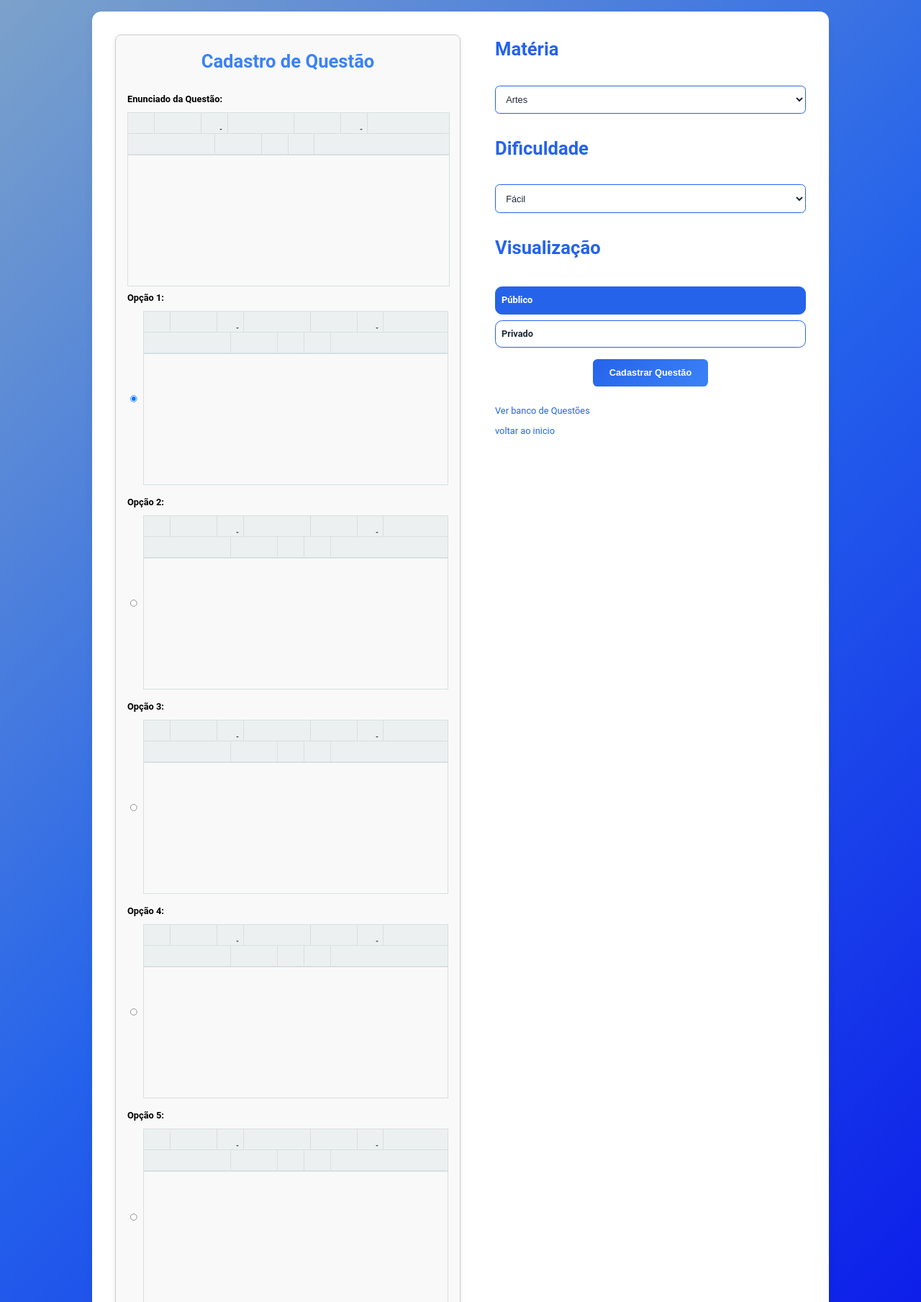
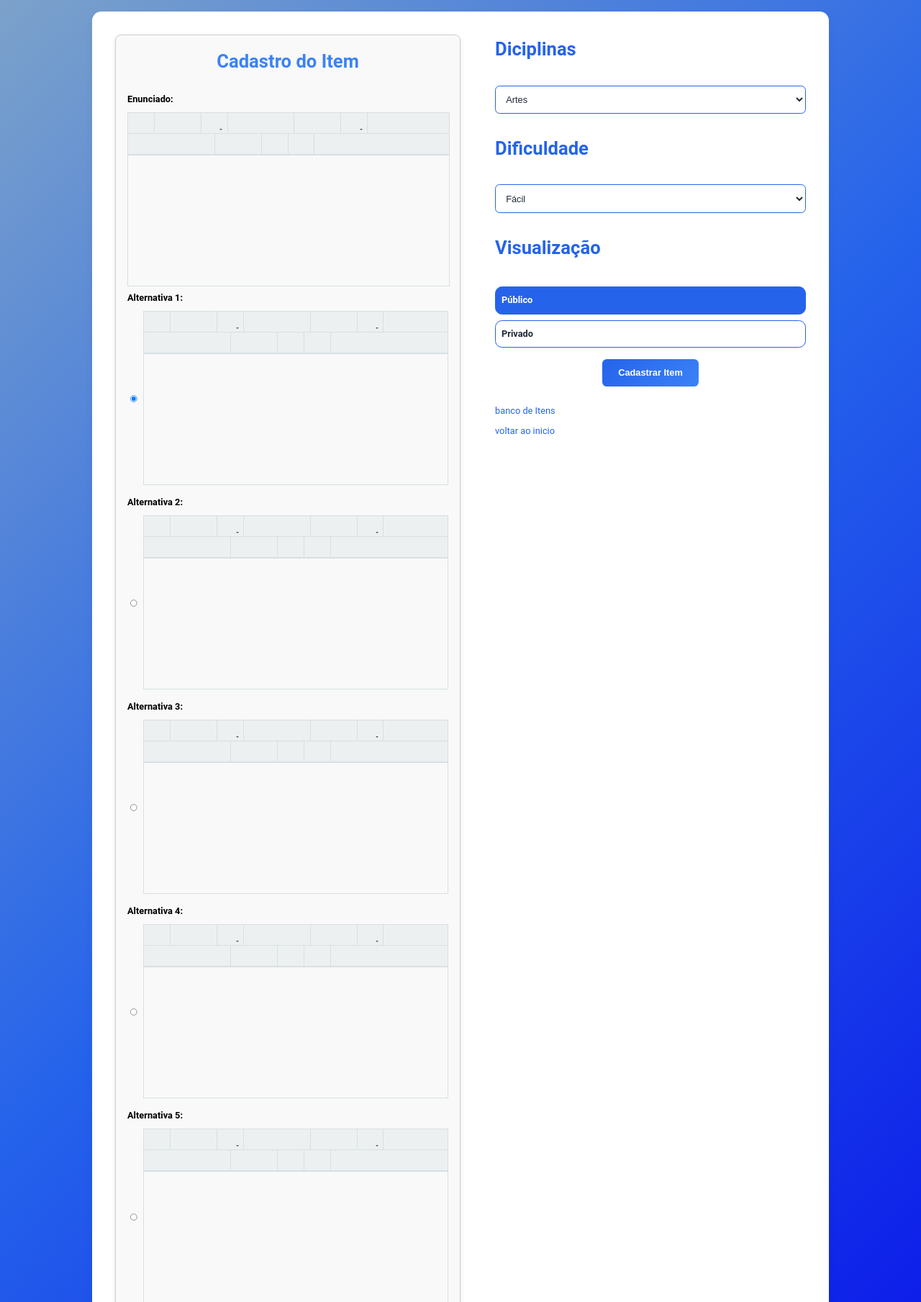
Before and after one commit to Projects-M-G-N/Automind, a PHP site: the page made by core/views/cadQuest.php in a window 1280 px wide. Shown: the top 1809 px of the page at 72% size. Run offline with PHP 8.4, Linux system fonts and the light colour scheme; the template is opened without the code that fills it, so the values that code supplies are empty; a user stored in the database is signed in; data comes from the database, SQL or seed files in the repository; a map, chart or similar area stays blank; some libraries are stand-ins or nearby versions.

Commit message:
alterações basicas

```diff
--- a/core/views/cadQuest.php
+++ b/core/views/cadQuest.php
@@ -4,7 +4,7 @@
 <head>
   <meta charset="UTF-8">
   <meta name="viewport" content="width=device-width, initial-scale=1.0">
-  <title><?= APP_NAME ?> | Cadastro Questão</title>
+  <title><?= APP_NAME ?> | Cadastro do Item</title>
   <link rel="stylesheet" href="./public/assets/css/cadQuest.css">
   <link rel="shortcut icon" href="./public/assets/img/logo.ico" type="image/x-icon">
   <link rel="stylesheet" href="./public/trumbowyg/dist/ui/trumbowyg.css">
@@ -22,36 +22,36 @@
 
     <div class="quest">
   <div class="quests">
-    <h3>Cadastro de Questão</h3>
+    <h3>Cadastro do Item</h3>
 
-    <label for="cadQuest">Enunciado da Questão:</label>
+    <label for="cadQuest">Enunciado:</label>
     <textarea name="cadQuest" id="cadQuest" required></textarea>
 
-    <label for="opc1">Opção 1:</label>
+    <label for="opc1">Alternativa 1:</label>
     <div class="input-group">
       <input type="radio" name="opcCorreta" id="opcCorreta1" value="1" checked>
       <textarea name="opc1" id="opc1" class="opcs" required></textarea>
     </div>
 
-    <label for="opc2">Opção 2:</label>
+    <label for="opc2">Alternativa 2:</label>
     <div class="input-group">
       <input type="radio" name="opcCorreta" id="opcCorret2" value="2">
       <textarea name="opc2" id="opc2" class="opcs" required></textarea>
     </div>
 
-    <label for="opc3">Opção 3:</label>
+    <label for="opc3">Alternativa 3:</label>
     <div class="input-group">
       <input type="radio" name="opcCorreta" id="opcCorreta3" value="3">
       <textarea name="opc3" id="opc3" class="opcs" required></textarea>
     </div>
 
-    <label for="opc4">Opção 4:</label>
+    <label for="opc4">Alternativa 4:</label>
     <div class="input-group">
       <input type="radio" name="opcCorreta" id="opcCorreta4" value="4">
       <textarea name="opc4" id="opc4" class="opcs" required></textarea>
     </div>
 
-    <label for="opc5">Opção 5:</label>
+    <label for="opc5">Alternativa 5:</label>
     <div class="input-group">
       <input type="radio" name="opcCorreta" id="opcCorreta5" value="5">
       <textarea name="opc5" id="opc5" class="opcs" required></textarea>
@@ -62,7 +62,7 @@
 
       <div class="form-right">
         <div class="form-section">
-          <h3>Matéria</h3>
+          <h3>Diciplinas</h3>
 
           <select name="assunto" id="assunto">
             <?php
@@ -106,11 +106,10 @@
           </div>
         </div>
 
-        <!-- Botão "Cadastrar Questão" -->
         <div class="form-section" style="text-align: center;">
-          <input type="submit" value="Cadastrar Questão" name="cadastrarQuest">
+          <input type="submit" value="Cadastrar Item" name="cadastrarQuest">
         </div>
-        <a href="./?a=bancodequestoes" class="gerar-prova">Ver banco de Questões</a> <br>
+        <a href="./?a=bancodequestoes" class="gerar-prova">banco de Itens</a> <br>
         <a href="./?a=inicio" class="gerar-prova"> voltar ao inicio</a>
       </div>
 
--- a/core/views/provas.php
+++ b/core/views/provas.php
@@ -12,7 +12,7 @@ $cont = $gestor->query("SELECT COUNT(id) as num FROM prova")->fetch()['num'];
 <head>
     <meta charset="UTF-8">
     <meta name="viewport" content="width=device-width, initial-scale=1.0">
-    <title><?= APP_NAME ?> | Provas</title>
+    <title><?= APP_NAME ?> | Avaliações</title>
     <link rel="stylesheet" href="./public/assets/css/provas.css">
     <link rel="shortcut icon" href="./public/assets/img/logo.ico" type="image/x-icon">
 </head>
@@ -27,8 +27,8 @@ $cont = $gestor->query("SELECT COUNT(id) as num FROM prova")->fetch()['num'];
 
             <ul>
                 <li><a href="./" class="gerar-prova" id="provasFeitasBtn">Início</a></li>
-                <li><a href="./?a=cadQuest" class="gerar-prova" id="cadQuestaoBtn">Cadastrar Questão</a></li>
-                <li><a href="./?a=bancodequestoes" class="gerar-prova" id="bancoQuestoesBtn">Banco de Questões</a></li>
+                <li><a href="./?a=cadQuest" class="gerar-prova" id="cadQuestaoBtn">Cadastrar Item</a></li>
+                <li><a href="./?a=bancodequestoes" class="gerar-prova" id="bancoQuestoesBtn">Banco de Itens</a></li>
             </ul>
             <a href="./?a=logout">Sair</a>
         </nav>
```
Also changed, not shown: core/views/bancodequestoes.php (+6 -6 lines), core/views/inicio.php (+6 -6 lines), public/assets/css/log.css, public/assets/css/prova.css, public/assets/js/bancodequestoes.js.
